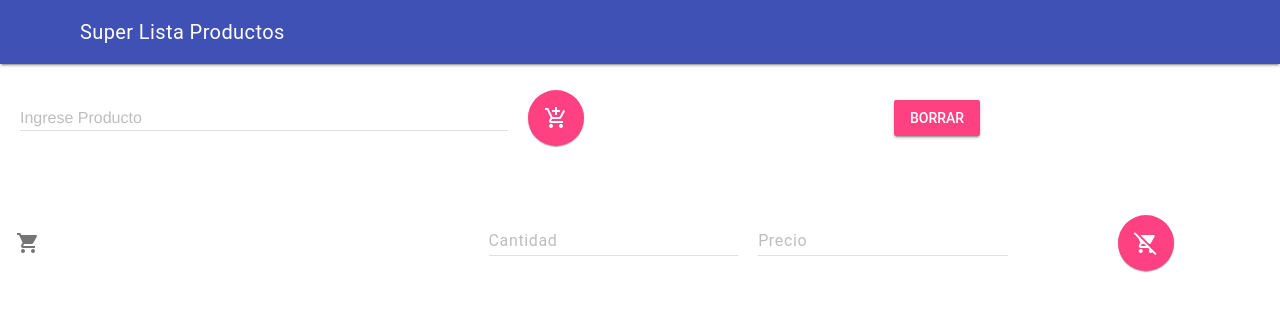
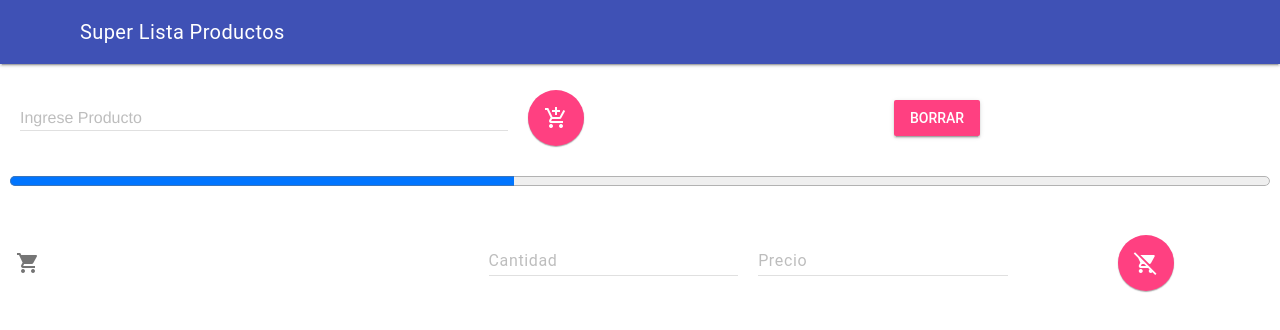
Before and after one commit to mlapeducacionit/super-lista, a website built with Vite: page index.html in a window 1280 px wide. Built offline with nearby package versions, Linux system fonts and the light colour scheme; no server answers.

Commit message:
Agrego barra de progresso en el html y css

```diff
--- a/index.html
+++ b/index.html
@@ -39,6 +39,7 @@
           </nav>
         </div>
       </header>
+
       <div class="mdl-layout__drawer">
         <span class="mdl-layout-title">Servicios</span>
         <nav class="mdl-navigation">
@@ -85,6 +86,15 @@
               </button>
             </div>
           </div>
+
+          <!-- ---------------------------------------------------- -->
+          <!-- BARRA DE PROGRESO DE BORRADO TOTAL -->
+          <!-- ---------------------------------------------------- -->
+
+          <div class="contenedor-barra">
+            <progress min="0" max="100" value="40"></progress>
+          </div>
+
           <!-- contenedor -->
 
           <!-- -------------------- -->
--- a/style.css
+++ b/style.css
@@ -43,3 +43,14 @@
   align-items: center;
   padding: 20px;
 }
+
+.contenedor-barra {
+  margin-left: 10px;
+  margin-right: 10px;
+}
+
+progress {
+  width: 100%;
+  height: 20px;
+  display: block;
+}
```
